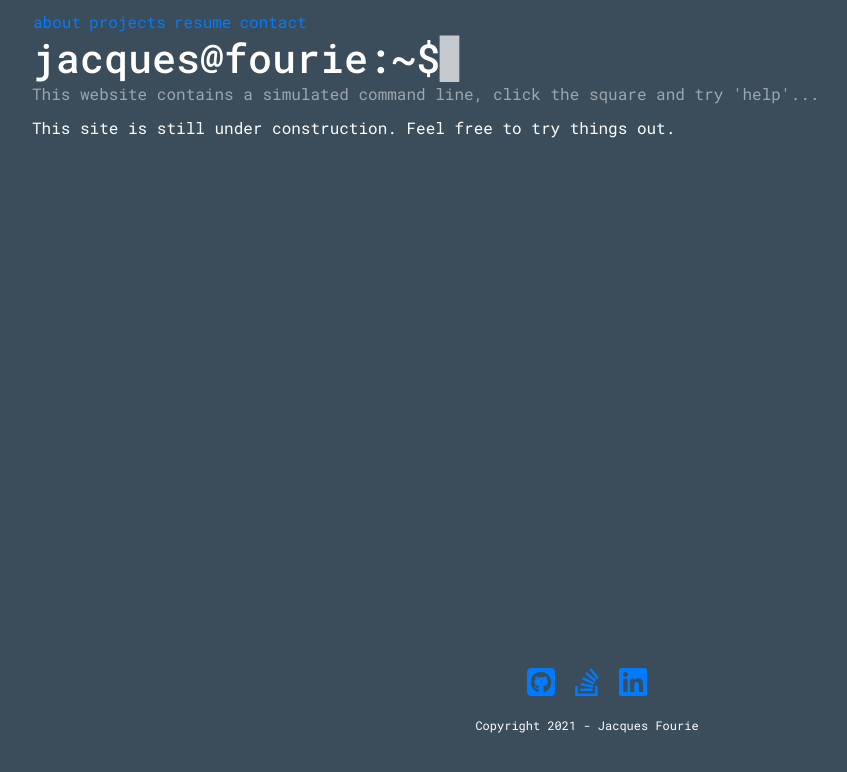
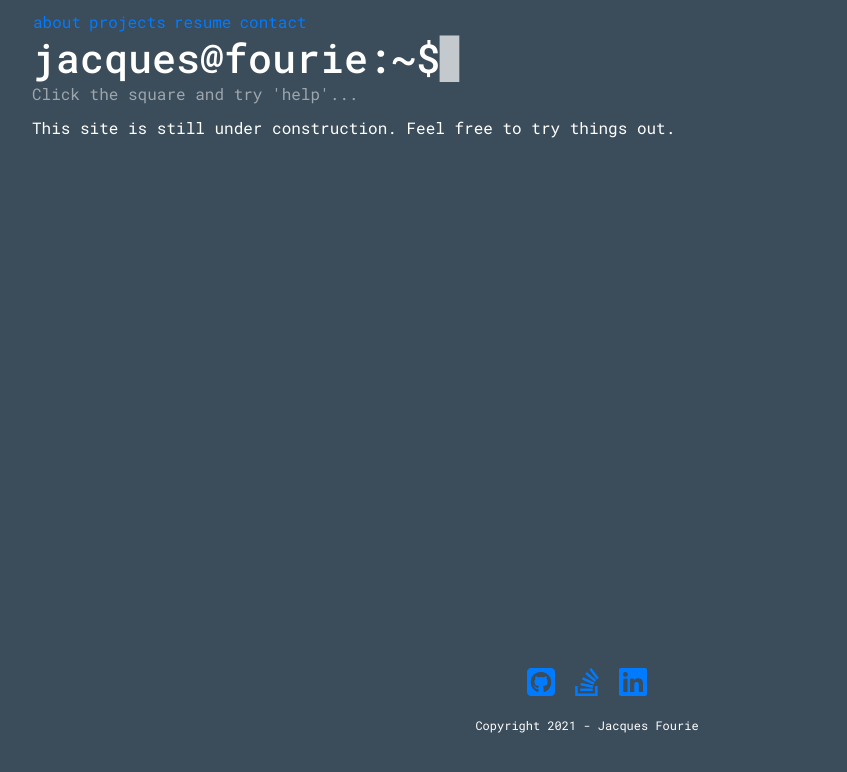
Before and after one commit to jac4e/website, an Angular app: page / in a window 1280 px wide. Shown: the top 772 px of the page, without its empty margins (53-900 px from the left). Built offline with nearby package versions, Linux system fonts and the light colour scheme.

Commit message:
Improved some command stuff

```diff
--- a/src/app/app.component.ts
+++ b/src/app/app.component.ts
@@ -16,7 +16,7 @@ export class AppComponent implements AfterViewInit {
   location = '~';
   theme = "slategray"
   command: string;
-  output = 'This website contains a simulated command line, click the square and try \'help\'...';
+  output = 'Click the square and try \'help\'...';
   ngAfterViewInit(){
   }
   onCommand(e){
--- a/src/app/console.ts
+++ b/src/app/console.ts
@@ -94,8 +94,9 @@ export const COMMANDS = [
         let toPrint = 'available commands:\n';
         COMMANDS.forEach(command => {
           console.log(command);
-          toPrint += command.name + '\t';
+          toPrint += command.name + '    ';
         });
+        toPrint += '\nUse "help [command]" for detailed usage of specified command';
         return [toPrint, 2];
       } else if (args.length === 1) {
         // Search command array for args[0]
@@ -118,7 +119,7 @@ export const COMMANDS = [
         let toPrint = 'available themes:\n';
         THEMES.forEach(theme => {
           console.log(theme);
-          toPrint += theme + '\t';
+          toPrint += theme + '    ';
         });
         return [toPrint, 2];
       }
```
